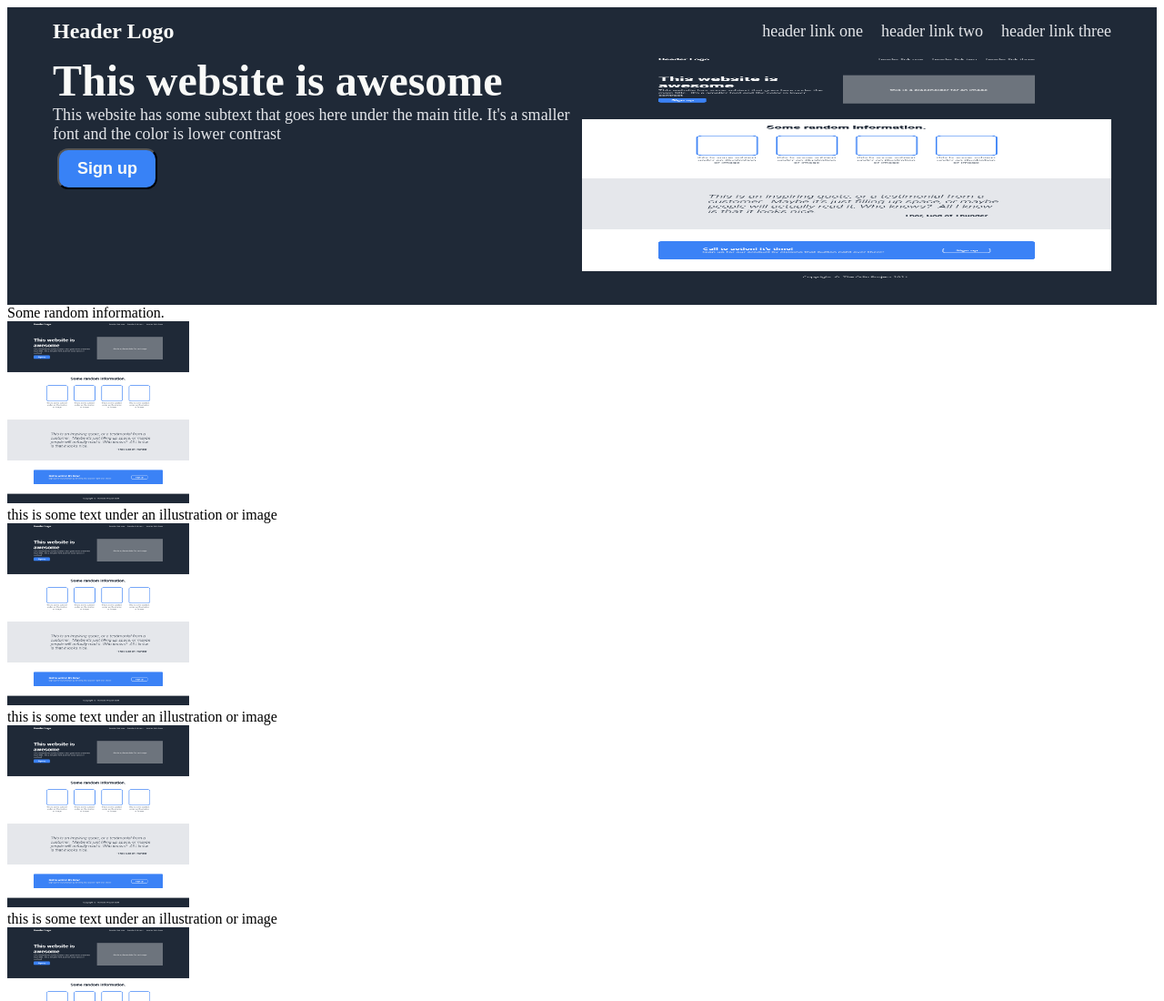
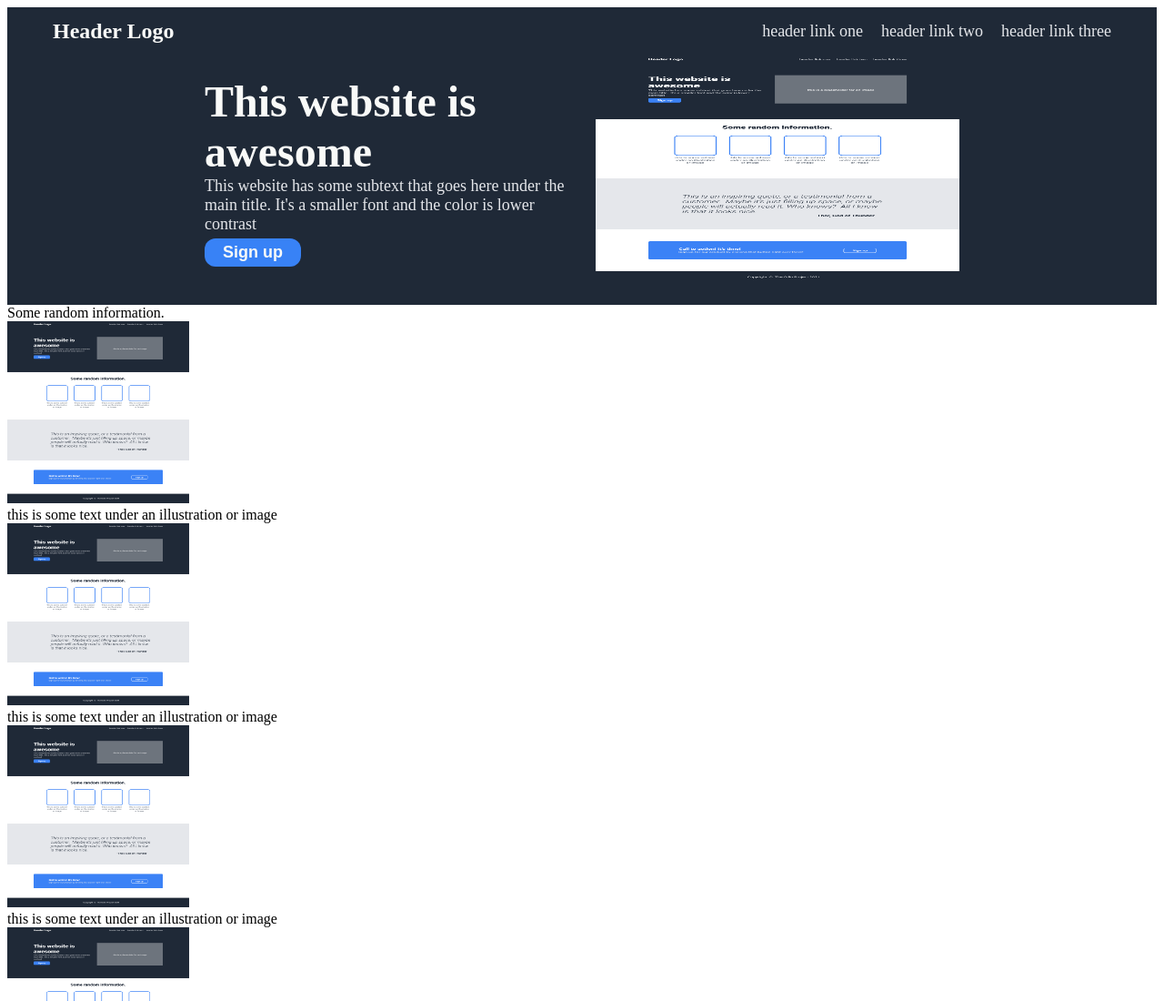
Before and after one commit to idiotsandwich714/landing-page, a plain HTML site: page index.html in a window 1280 px wide. Shown: the top 1100 px of the page at 91% size. Drawn offline with Linux system fonts and the light colour scheme.

Commit message:
Modified css so hero content stays centered on the page and does not flex

```diff
--- a/css/styles.css
+++ b/css/styles.css
@@ -50,11 +50,14 @@ a {
 /* section-one hero */
 .hero {
     display: flex;
+    justify-content: center;
+    align-items: center;
+    gap: 30px;
 }
 
 .hero-left-container,
 .hero-right-container {
-    flex: 1;
+    flex-basis: 400px;
 }
 
 .hero-left-container * {
@@ -77,9 +80,10 @@ a {
     background-color: #3882f6;
     color: #f9faf8;
     text-align: center;
-    margin: 5px;
-    padding: 10px 20px;
+    margin-top: 5px;
+    padding: 5px 20px;
     border-radius: 12px;
+    border: none;
     font-size: 18px;
     font-weight: bold;
 }
--- a/index.html
+++ b/index.html
@@ -13,9 +13,9 @@
                     Header Logo
                 </div>
                 <ul class="header-links">
-                    <li><a href=https://asianwiki.com/Gong_Yoo>header link one</a></li>
-                    <li><a href=https://asianwiki.com/Gong_Yoo>header link two</a></li>
-                    <li><a href=https://asianwiki.com/Gong_Yoo>header link three</a></li>
+                    <li><a href="https://asianwiki.com/Gong_Yoo">header link one</a></li>
+                    <li><a href="https://asianwiki.com/Momo_(TWICE)">header link two</a></li>
+                    <li><a href="https://asianwiki.com/Park_Bo-Gum">header link three</a></li>
                 </ul>
             </div>
             <div class="hero">
```
